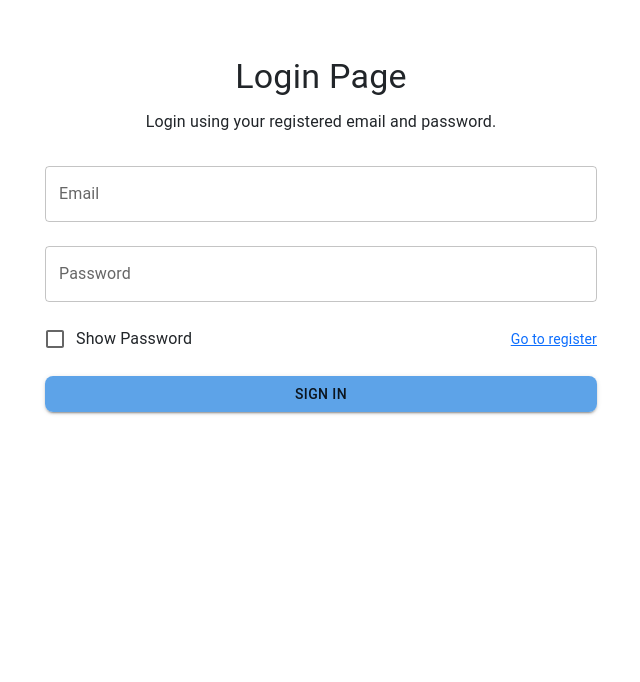
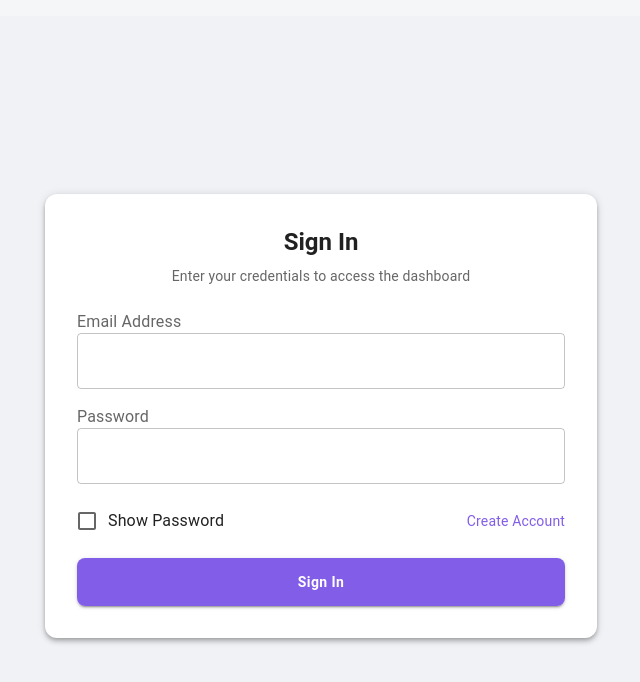
Before and after one commit to Suman-89/hooks-project, a React (Vite) app: page / in a window 1280 px wide. Shown: the top 682 px of the page, without its empty margins (319-959 px from the left). Built offline with nearby package versions, Linux system fonts and the light colour scheme.

Commit message:
design updated

```diff
--- a/package.json
+++ b/package.json
@@ -36,5 +36,9 @@
     "eslint-plugin-react-refresh": "^0.4.19",
     "globals": "^15.15.0",
     "vite": "^6.2.0"
-  }
+  },
+  "engines": {
+  "node": ">=22.0.0"
 }
+
+}
--- a/src/pages/auth/login/login.jsx
+++ b/src/pages/auth/login/login.jsx
@@ -1,41 +1,36 @@
-import { yupResolver } from "@hookform/resolvers/yup";
-import * as yup from "yup";
 import {
   Box,
   Button,
   Checkbox,
   Container,
+  FormControl,
   FormControlLabel,
-  //   Link,
+  FormLabel,
   TextField,
   Typography,
+  Stack,
+  CssBaseline,
 } from "@mui/material";
-import React, { useEffect, useState } from "react";
+import React, { useState } from "react";
 import { useForm } from "react-hook-form";
-import { Link } from "react-router-dom";
+import { yupResolver } from "@hookform/resolvers/yup";
+import * as yup from "yup";
+import { Link, useNavigate } from "react-router-dom";
 import AxiosInstance from "../../../api/axios/axios";
 import { endPoints } from "../../../api/endpoints/endpoint";
-import Navbar from "../../layout/navbar/navbar";
 import { toast } from "react-toastify";
-import { useNavigate } from "react-router-dom";
 import { useTokenStore } from "../../../zustand/store";
 
 const schema = yup.object().shape({
-  email: yup
-    .string()
-    .email("Invalid email format")
-    .required("Email is required"),
-  password: yup
-    .string()
-    .min(3, "Password must be at least 3 characters")
-    .required("Password is required"),
+  email: yup.string().email("Invalid email format").required("Email is required"),
+  password: yup.string().min(3, "Password must be at least 3 characters").required("Password is required"),
 });
 
 export default function Login() {
   const setToken = useTokenStore((state) => state.setToken);
   const navigate = useNavigate();
+  const [passwordType, setPasswordType] = useState("password");
 
-  const [passwordType ,setPasswordType] = useState('password')
   const {
     register,
     handleSubmit,
@@ -44,114 +39,130 @@ export default function Login() {
     resolver: yupResolver(schema),
   });
 
-
   const onSubmit = async (data) => {
-    // FormData() function is initializing an object => it is a constructor
     const formData = new FormData();
     formData.append("email", data.email);
     formData.append("password", data.password);
     try {
-      const response = await AxiosInstance.post(
-        endPoints.auth.signin,
-        formData
-      );
-      // console.log(response)
+      const response = await AxiosInstance.post(endPoints.auth.signin, formData);
       if (response.data.status === 200) {
         localStorage.setItem("token", response.data.token);
-        toast(response.data.message);
+        toast.success(response.data.message);
         setToken();
         navigate("/cms/list");
         window.location.reload();
-
       } else {
-        toast(response.data.message);
+        toast.error(response.data.message);
       }
-      return response;
     } catch (error) {
-      toast(response);
+      toast.error("Login failed");
     }
   };
 
   return (
     <>
+      <CssBaseline />
+      <Box
+        sx={{
+          minHeight: "100vh",
+          backgroundColor: "#f0f2f5",
+          display: "flex",
+          alignItems: "center",
+          justifyContent: "center",
+          px: 2,
+        }}
+      >
         <Container maxWidth="sm">
-        <Box display="flex" flexDirection="column" alignItems="center" mt={5}>
-          <Typography variant="h4" gutterBottom>
-            Login Page
+          <Box
+            sx={{
+              p: { xs: 3, sm: 4 },
+              borderRadius: 3,
+              boxShadow: 4,
+              backgroundColor: "#ffffff",
+              display: "flex",
+              flexDirection: "column",
+              alignItems: "center",
+            }}
+          >
+            <Typography variant="h5" fontWeight={600} textAlign="center" mb={1}>
+              Sign In
             </Typography>
-          <Typography variant="body1" textAlign="center" mb={2}>
-            Login using your registered email and password.
+            <Typography variant="body2" textAlign="center" color="text.secondary" mb={3}>
+              Enter your credentials to access the dashboard
             </Typography>
-          <Box component="form" onSubmit={handleSubmit(onSubmit)} width="100%">
+
+            <Box component="form" onSubmit={handleSubmit(onSubmit)} noValidate sx={{ width: "100%" }}>
+              <Stack spacing={2}>
+                <FormControl fullWidth>
+                  <FormLabel>Email Address</FormLabel>
                   <TextField
-              fullWidth
-              label="Email"
                     {...register("email")}
                     error={!!errors.email}
                     helperText={errors.email?.message}
-              margin="normal"
+                    autoComplete="email"
                     variant="outlined"
+                    fullWidth
                   />
+                </FormControl>
+
+                <FormControl fullWidth>
+                  <FormLabel>Password</FormLabel>
                   <TextField
-              fullWidth
-              label="Password"
                     {...register("password")}
                     type={passwordType}
                     error={!!errors.password}
                     helperText={errors.password?.message}
-              margin="normal"
+                    autoComplete="current-password"
                     variant="outlined"
+                    fullWidth
                   />
+                </FormControl>
 
-            <Box
-              display="flex"
-              justifyContent="space-between"
-              alignItems="center"
-              mt={1}
-            >
+                <Box display="flex" justifyContent="space-between" alignItems="center">
                   <FormControlLabel
                     control={
                       <Checkbox
                         onClick={() =>
-                      setPasswordType((prev) =>
-                        prev === "password" ? "text" : "password"
-                      )
+                          setPasswordType((prev) => (prev === "password" ? "text" : "password"))
                         }
                       />
                     }
                     label="Show Password"
                   />
-              <Typography variant="body2">
-                <Link to="/auth/register">Go to register</Link>
+                  <Link to="/auth/register" style={{ textDecoration: "none" }}>
+                    <Typography variant="body2"  sx={{
+                        color: "primary.main",
+                        textDecoration: "none",
+                        "&:hover": {
+                          color: "secondary.main",
+                          textDecoration: "underline",
+                        },
+                      }}>
+                      Create Account
                     </Typography>
+                  </Link>
                 </Box>
 
-            {isSubmitting ? (
                 <Button
                   type="submit"
                   variant="contained"
-                color="primary"
                   fullWidth
-                sx={{ mt: 2 }}
                   disabled={isSubmitting}
+                  sx={{
+                    py: 1.5,
+                    fontWeight: 600,
+                    textTransform: "none",
+                     backgroundColor: "primary",
+                    ":hover": { backgroundColor: "secondary" },
+                  }}
                 >
-                Loading...
+                  {isSubmitting ? "Signing in..." : "Sign In"}
                 </Button>
-            ) : (
-              <Button
-                type="submit"
-                variant="contained"
-                color="primary"
-                fullWidth
-                sx={{ mt: 2 }}
-                disabled={isSubmitting}
-              >
-                Sign in
-              </Button>
-            )}
+              </Stack>
             </Box>
           </Box>
         </Container>
+      </Box>
     </>
   );
 }
--- a/src/pages/auth/registration/registration.jsx
+++ b/src/pages/auth/registration/registration.jsx
@@ -8,35 +8,31 @@ import {
   TextField,
   Typography,
   Avatar,
+  Stack,
+  CssBaseline,
 } from "@mui/material";
-import { Link } from "react-router-dom";
+import { Link, useNavigate } from "react-router-dom";
 import { useForm } from "react-hook-form";
 import { yupResolver } from "@hookform/resolvers/yup";
 import * as yup from "yup";
 import axios from "axios";
 import { toast } from "react-toastify";
-import { useNavigate } from 'react-router-dom';
+import UploadFileIcon from '@mui/icons-material/UploadFile';
 
 const schema = yup.object().shape({
   first_name: yup.string().required("First name is required"),
   last_name: yup.string().required("Last name is required"),
-  email: yup
-    .string()
-    .email("Invalid email format")
-    .required("Email is required"),
-  password: yup
-    .string()
-    .min(3, "Password must be at least 3 characters")
-    .required("Password is required"),
+  email: yup.string().email("Invalid email").required("Email is required"),
+  password: yup.string().min(3, "At least 3 chars").required("Password is required"),
   profile_pic: yup
     .mixed()
-    .test("fileExist", "Profile picture is required", (value) => {
-      return value && value.length > 0;
-    }),
+    .test("fileExist", "Profile picture is required", v => v && v.length > 0),
 });
 
 export default function Registration() {
   const [preview, setPreview] = useState(null);
+  const [passwordType, setPasswordType] = useState("password");
+
   const navigate = useNavigate();
   const {
     register,
@@ -47,19 +43,16 @@ export default function Registration() {
     resolver: yupResolver(schema),
   });
 
-  const watchFile = watch("profile_pic");
-
+  // Preview uploaded image
   useEffect(() => {
-    if (watchFile && watchFile.length > 0) {
-      const file = watchFile[0];
-      const objectUrl = URL.createObjectURL(file);
+    const fileList = watch("profile_pic");
+    if (fileList && fileList.length) {
+      const objectUrl = URL.createObjectURL(fileList[0]);
       setPreview(objectUrl);
-
       return () => URL.revokeObjectURL(objectUrl);
-    } else {
+    }
     setPreview(null);
-    }
-  }, [watchFile]);
+  }, [watch("profile_pic")]);
 
   const onSubmit = async (data) => {
     const formData = new FormData();
@@ -70,106 +63,140 @@ export default function Registration() {
     formData.append("profile_pic", data.profile_pic[0]);
 
     try {
-      const response = await axios.post(
-        `https://wtsacademy.dedicateddevelopers.us/api/user/signup`,
+      const res = await axios.post(
+        "https://wtsacademy.dedicateddevelopers.us/api/user/signup",
         formData
       );
-      console.log("Success:", response.data);
-      if (response.data.status === 200) {
-        toast(response.data.message);
-        navigate('/');
-      } else toast(response.data.message);
-    } catch (error) {
-      console.error("Registration failed", error);
-      toast(response);
+      if (res.data.status === 200) {
+        toast.success(res.data.message);
+        navigate("/");
+      } else {
+        toast.error(res.data.message);
+      }
+    } catch (err) {
+      toast.error("Registration failed");
     }
   };
 
   return (
     <>
+      <CssBaseline />
+      <Box
+        sx={{
+          minHeight: "100vh",
+          backgroundColor: "#f0f2f5",
+          display: "flex",
+          alignItems: "center",
+          justifyContent: "center",
+          px: 2,
+        }}
+      >
         <Container maxWidth="sm">
-        <Box display="flex" flexDirection="column" alignItems="center" mt={5}>
-          <Typography variant="h4" gutterBottom>
-            Registration Page
+          <Box
+            sx={{
+              p: { xs: 3, sm: 4 },
+              borderRadius: 3,
+              boxShadow: 4,
+              backgroundColor: "#fff",
+              display: "flex",
+              flexDirection: "column",
+              alignItems: "center",
+            }}
+          >
+            <Typography variant="h5" fontWeight={600} textAlign="center" mb={1}>
+              Create Account
             </Typography>
-          <Typography variant="body1" textAlign="center" mb={2}>
-            Create new account
+            <Typography
+              variant="body2"
+              textAlign="center"
+              color="text.secondary"
+              mb={3}
+            >
+              Fill in your details to register
             </Typography>
 
-          <Box component="form" onSubmit={handleSubmit(onSubmit)} width="100%">
+            <Box
+              component="form"
+              onSubmit={handleSubmit(onSubmit)}
+              noValidate
+              sx={{ width: "100%" }}
+            >
+              <Stack spacing={2}>
+                {/** All TextFields are now size="small" & margin="dense" **/}
                 <TextField
                   fullWidth
+                  size="small"
+                  margin="dense"
                   label="First Name"
                   {...register("first_name")}
                   error={!!errors.first_name}
                   helperText={errors.first_name?.message}
-              margin="normal"
-              variant="outlined"
                 />
-
                 <TextField
                   fullWidth
+                  size="small"
+                  margin="dense"
                   label="Last Name"
                   {...register("last_name")}
                   error={!!errors.last_name}
                   helperText={errors.last_name?.message}
-              margin="normal"
-              variant="outlined"
                 />
-
                 <TextField
                   fullWidth
-              label="Email"
+                  size="small"
+                  margin="dense"
+                  label="Email Address"
                   {...register("email")}
                   error={!!errors.email}
                   helperText={errors.email?.message}
-              margin="normal"
-              variant="outlined"
+                  autoComplete="email"
                 />
-
                 <TextField
                   fullWidth
+                  size="small"
+                  margin="dense"
                   label="Password"
-              type="password"
+                  type={passwordType}
                   {...register("password")}
                   error={!!errors.password}
                   helperText={errors.password?.message}
-              margin="normal"
-              variant="outlined"
+                  autoComplete="new-password"
                 />
 
                 <input
                   type="file"
                   accept="image/*"
                   {...register("profile_pic")}
+                  id="profile-upload"
                   style={{ display: "none" }}
-              id="profile-upload"
                 />
                 <label htmlFor="profile-upload">
                   <Button
-                variant="contained"
+                    variant="outlined"
+                    color="primary"
                     component="span"
-                sx={{ mt: 2 }}
                     fullWidth
+                    sx={{ textTransform: "none", mt: 1 }}
                   >
+                    <UploadFileIcon />
                     Upload Profile Picture
                   </Button>
                 </label>
                 {errors.profile_pic && (
-              <Typography color="error" variant="body2" mt={1}>
+                  <Typography color="error" variant="body2">
                     {errors.profile_pic.message}
                   </Typography>
                 )}
 
-            <Box mt={2} display="flex" justifyContent="center">
+                <Box display="flex" justifyContent="center" mt={2}>
                   {preview ? (
                     <Avatar
                       src={preview}
                       alt="Profile Preview"
-                  sx={{ width: 100, height: 100 }}
+                      sx={{ width: 80, height: 80 }}
                     />
                   ) : (
-                <Typography variant="body2" color="textSecondary">
+                    <Typography variant="body2" color="text.secondary">
                       No image selected
                     </Typography>
                   )}
@@ -179,47 +206,56 @@ export default function Registration() {
                   display="flex"
                   justifyContent="space-between"
                   alignItems="center"
-              mt={2}
                 >
-              <FormControlLabel control={<Checkbox />} label="Show Password" />
-              <Typography variant="body2">
-                <Link to="/">Go to Login</Link>
+                  <FormControlLabel
+                    control={
+                      <Checkbox
+                        onClick={() =>
+                          setPasswordType((prev) => (prev === "password" ? "text" : "password"))
+                        }
+                      />
+                    }
+                    label="Show Password"
+                  />
+                  <Link to="/" style={{ textDecoration: "none" }}>
+                    <Typography
+                      variant="body2"
+                      // component={RouterLink}
+                      to="/"
+                      sx={{
+                        color: "primary.main",            // default text color
+                        textDecoration: "none",           // remove underline
+                        "&:hover": {
+                          color: "secondary.main",        // on hover, use secondary color
+                          textDecoration: "underline",    // optional hover decoration
+                        },
+                      }}
+                    >
+                      Back to Login
                     </Typography>
+                  </Link>
                 </Box>
-            {isSubmitting ? (
+
                 <Button
                   type="submit"
                   variant="contained"
-                color="primary"
                   fullWidth
-                sx={{ mt: 2 }}
                   disabled={isSubmitting}
+                  sx={{
+                    py: 1.25,
+                    fontWeight: 600,
+                    textTransform: "none",
+                    backgroundColor: "primary",
+                    ":hover": { backgroundColor: "secondary" },
+                  }}
                 >
-                Loading...
+                  {isSubmitting ? "Registering..." : "Register"}
                 </Button>
-            ) : (
-              <Button
-                type="submit"
-                variant="contained"
-                color="primary"
-                fullWidth
-                sx={{ mt: 2 }}
-              >
-                Register
-              </Button>
-            )}
-            {/* <Button
-            type="submit"
-            variant="contained"
-            color="primary"
-            fullWidth
-            sx={{ mt: 2 }}
-          >
-            Register
-          </Button> */}
+              </Stack>
             </Box>
           </Box>
         </Container>
+      </Box>
     </>
   );
 }
--- a/src/theme/theme.js
+++ b/src/theme/theme.js
@@ -5,10 +5,10 @@ const theme = createTheme({
   palette: {
     mode: 'light', // or 'dark'
     primary: {
-      main: '#509ce7ec',
+      main: '#7850e7ec',
     },
     secondary: {
-      main: '#350035f3',
+      main: '#9d68d3e5',
     },
     success:{
       main: '#5bfd8cee',
```
Also changed, not shown: 1 other file (tests, documents, lock files or other folders). Lines whose indentation alone changed are shown as unchanged.
